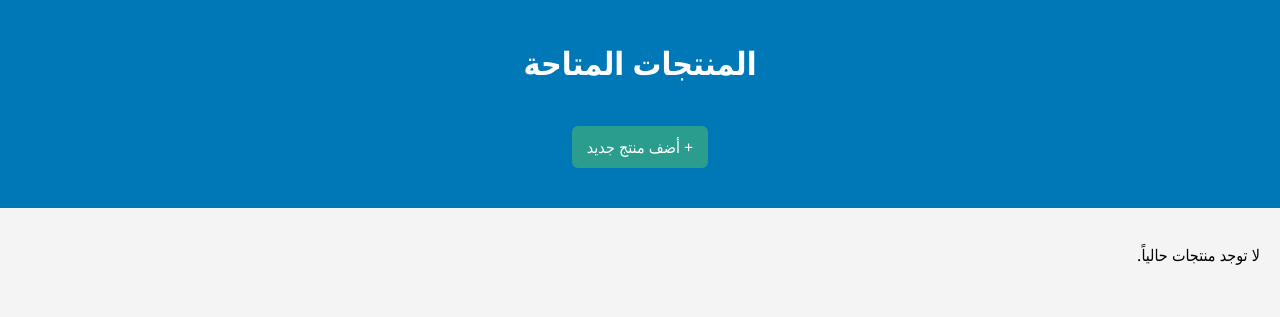
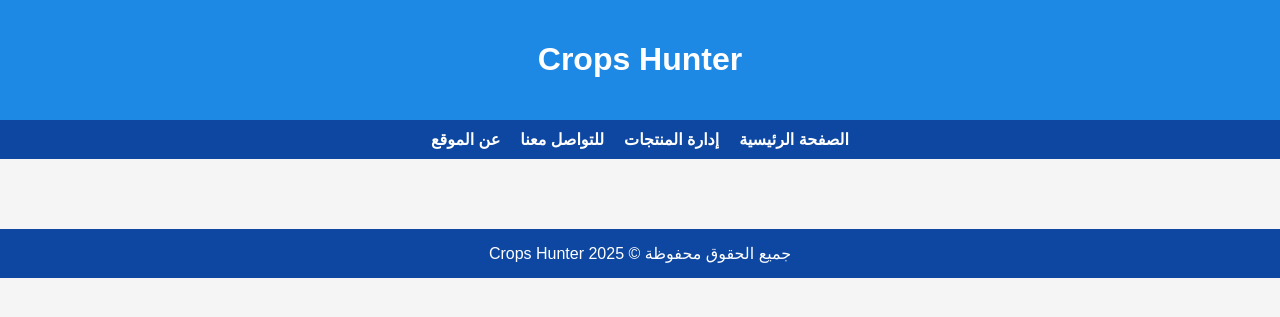
Before and after one commit to Aljaili-Elsmani/Crops-hunter, a Flask app: page / in a window 1280 px wide. Shown: the top 317 px of the page. Run offline with Flask 3, Linux system fonts and the light colour scheme.

Commit message:
Update index.html

```diff
--- a/templates/index.html
+++ b/templates/index.html
@@ -2,78 +2,83 @@
 <html lang="ar">
 <head>
     <meta charset="UTF-8">
-    <title>المنتجات المتاحة | Crops Hunter</title>
+    <title>Crops Hunter</title>
     <style>
         body {
-            font-family: 'Segoe UI', Tahoma, Geneva, Verdana, sans-serif;
-            background-color: #f4f4f4;
+            font-family: Arial, sans-serif;
+            direction: rtl;
+            background-color: #f5f5f5;
             margin: 0;
             padding: 0;
-            direction: rtl;
         }
         header {
-            background-color: #0077b6;
+            background-color: #1e88e5;
             color: white;
             padding: 20px;
             text-align: center;
         }
-        .container {
+        nav {
+            background-color: #0d47a1;
+            display: flex;
+            justify-content: center;
+            gap: 20px;
+            padding: 10px;
+        }
+        nav a {
+            color: white;
+            text-decoration: none;
+            font-weight: bold;
+        }
+        .products {
+            display: grid;
+            grid-template-columns: repeat(auto-fit, minmax(250px, 1fr));
+            gap: 20px;
             padding: 20px;
         }
-        .product {
+        .product-card {
             background-color: white;
             padding: 15px;
-            margin-bottom: 10px;
             border-radius: 8px;
             box-shadow: 0 0 5px rgba(0,0,0,0.1);
         }
-        .product h3 {
-            margin: 0;
-            color: #023e8a;
+        .product-card h3 {
+            margin-top: 0;
         }
-        .product p {
-            margin: 5px 0;
-        }
-        .delete-button {
-            background-color: #d62828;
+        footer {
+            background-color: #0d47a1;
             color: white;
-            padding: 5px 10px;
-            border: none;
-            border-radius: 5px;
-            text-decoration: none;
-            font-size: 14px;
-        }
-        .admin-link {
-            display: inline-block;
-            margin: 20px;
-            text-decoration: none;
-            background-color: #2a9d8f;
-            color: white;
-            padding: 10px 15px;
-            border-radius: 6px;
+            text-align: center;
+            padding: 15px;
+            margin-top: 30px;
         }
     </style>
 </head>
 <body>
+
 <header>
-        <h1>المنتجات المتاحة</h1>
-        <a class="admin-link" href="/admin">+ أضف منتج جديد</a>
+    <h1>Crops Hunter</h1>
 </header>
 
-    <div class="container">
-        {% if products %}
+<nav>
+    <a href="/">الصفحة الرئيسية</a>
+    <a href="/admin">إدارة المنتجات</a>
+    <a href="#contact">للتواصل معنا</a>
+    <a href="#about">عن الموقع</a>
+</nav>
+
+<section class="products">
     {% for product in products %}
-                <div class="product">
+        <div class="product-card">
             <h3>{{ product.name }}</h3>
-                    <p>السعر: {{ product.price }} SDG</p>
-                    <p>التصنيف: {{ product.category }}</p>
-                    <p>البائع: {{ product.seller }}</p>
-                    <a class="delete-button" href="/delete/{{ product.id }}" onclick="return confirm('هل أنت متأكد من الحذف؟')">حذف</a>
+            <p><strong>السعر:</strong> {{ product.price }} SDG</p>
+            <p><strong>التصنيف:</strong> {{ product.category }}</p>
         </div>
     {% endfor %}
-        {% else %}
-            <p>لا توجد منتجات حالياً.</p>
-        {% endif %}
-    </div>
+</section>
+
+<footer>
+    جميع الحقوق محفوظة © Crops Hunter 2025
+</footer>
+
 </body>
 </html>
```
Lines whose indentation alone changed are shown as unchanged.
